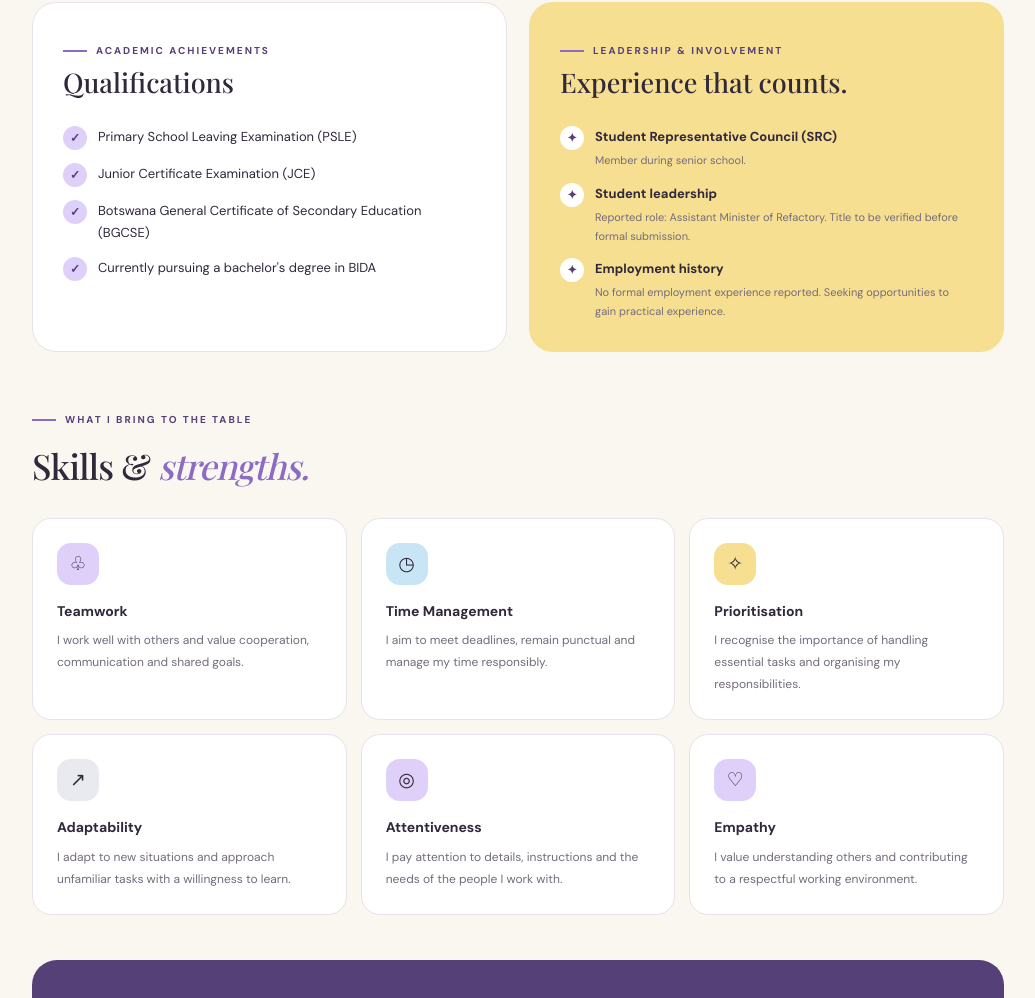
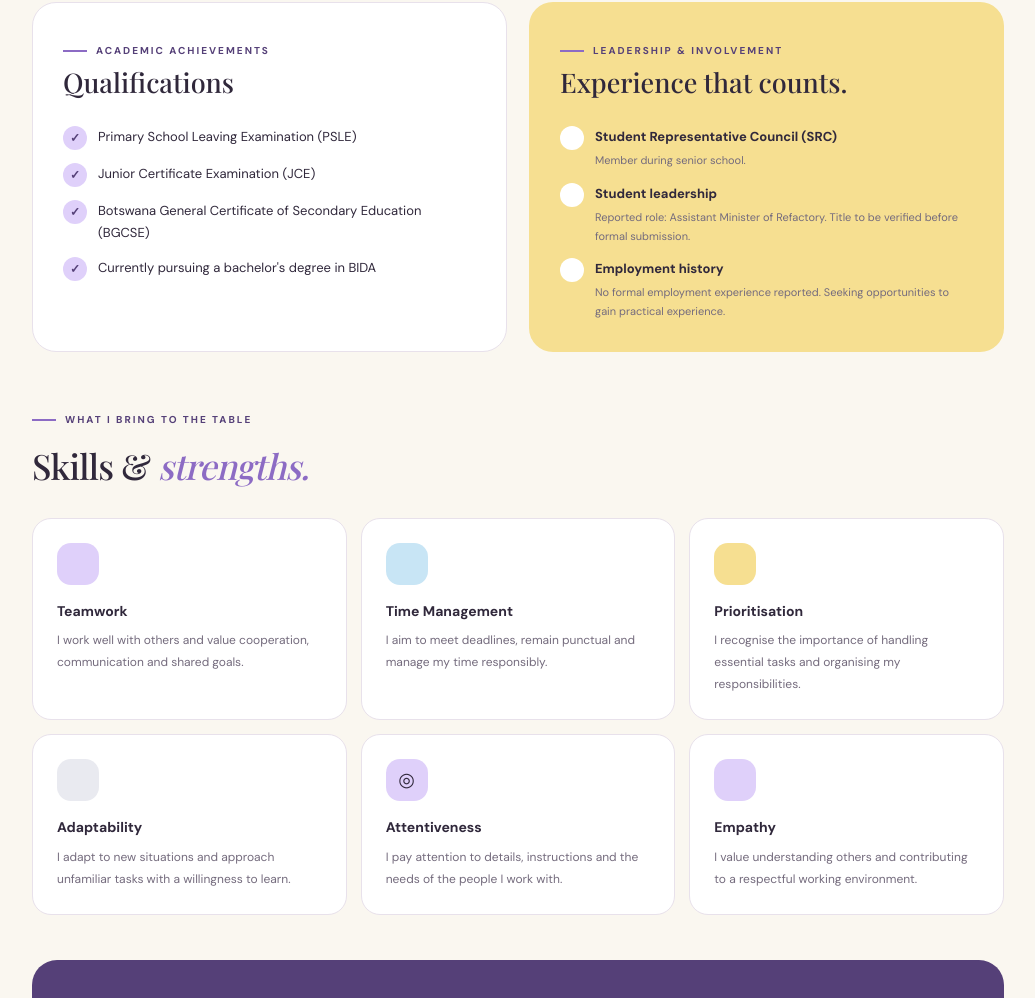
Before and after one commit to tinashemotshubi/digital-portfolio-, a plain HTML site: page cv.html in a window 1280 px wide. Shown: the part 1948-2946 px from the top of the page, without its empty margins (122-1157 px from the left). Drawn offline with nearby package versions, Linux system fonts and the light colour scheme; a web font is replaced by a local one.

Commit message:
Update cv.html

```diff
--- a/cv.html
+++ b/cv.html
@@ -965,21 +965,21 @@
 
           <ul class="experience-list">
             <li>
-              <span class="check">✦</span>
+              <span class="check"></span>
               <div>
                 <strong>Student Representative Council (SRC)</strong>
                 <small>Member during senior school.</small>
               </div>
             </li>
             <li>
-              <span class="check">✦</span>
+              <span class="check"></span>
               <div>
                 <strong>Student leadership</strong>
                 <small>Reported role: Assistant Minister of Refactory. Title to be verified before formal submission.</small>
               </div>
             </li>
             <li>
-              <span class="check">✦</span>
+              <span class="check"></span>
               <div>
                 <strong>Employment history</strong>
                 <small>No formal employment experience reported. Seeking opportunities to gain practical experience.</small>
@@ -1000,25 +1000,25 @@
         <div class="skills-grid">
 
           <article class="skill-card">
-            <div class="skill-symbol">♧</div>
+            <div class="skill-symbol"></div>
             <h3>Teamwork</h3>
             <p>I work well with others and value cooperation, communication and shared goals.</p>
           </article>
 
           <article class="skill-card">
-            <div class="skill-symbol">◷</div>
+            <div class="skill-symbol"></div>
             <h3>Time Management</h3>
             <p>I aim to meet deadlines, remain punctual and manage my time responsibly.</p>
           </article>
 
           <article class="skill-card">
-            <div class="skill-symbol">✧</div>
+            <div class="skill-symbol"></div>
             <h3>Prioritisation</h3>
             <p>I recognise the importance of handling essential tasks and organising my responsibilities.</p>
           </article>
 
           <article class="skill-card">
-            <div class="skill-symbol">↗</div>
+            <div class="skill-symbol"></div>
             <h3>Adaptability</h3>
             <p>I adapt to new situations and approach unfamiliar tasks with a willingness to learn.</p>
           </article>
@@ -1030,7 +1030,7 @@
           </article>
 
           <article class="skill-card">
-            <div class="skill-symbol">♡</div>
+            <div class="skill-symbol"></div>
             <h3>Empathy</h3>
             <p>I value understanding others and contributing to a respectful working environment.</p>
           </article>
```
